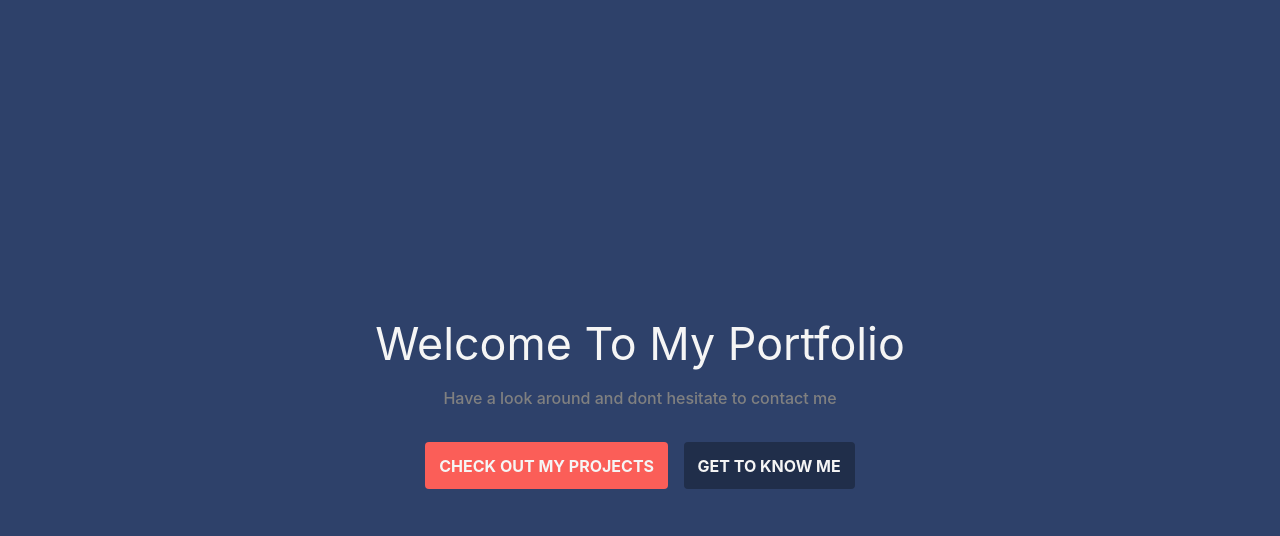
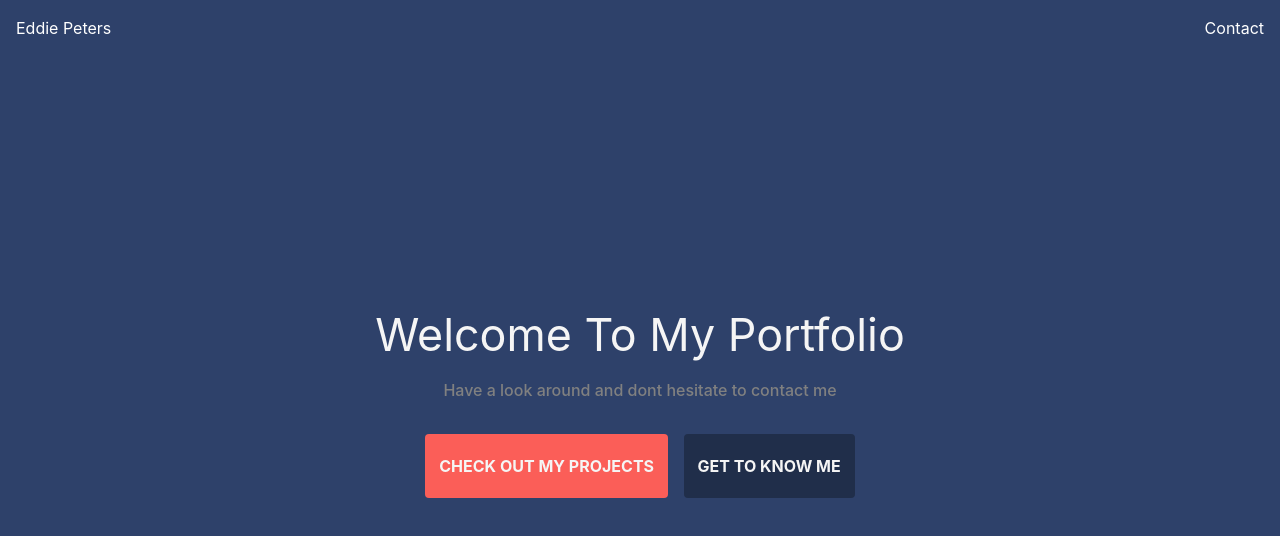
Before and after one commit to eddiepeters00/portfolio, a React (Vite) app: page / in a window 1280 px wide. Shown: the top 536 px of the page. Built offline with nearby package versions, Linux system fonts and the light colour scheme.

Commit message:
Made minor changes to Intro and App.tsx

```diff
--- a/src/App.tsx
+++ b/src/App.tsx
@@ -1,10 +1,12 @@
 import './App.css';
+import Header from './components/Header/Header';
 import Intro from './components/Intro/Intro';
 
 function App() {
   return (
     <>
-      <Intro></Intro>
+      <Header />
+      <Intro />
     </>
   );
 }
--- /dev/null
+++ b/src/components/Header/Header.tsx
@@ -0,0 +1,24 @@
+import styled from '@emotion/styled';
+
+const StyledHeader = styled.header({
+  color: 'white',
+  position: 'fixed',
+  top: '0',
+  display: 'flex',
+  flexFlow: 'row noWrap',
+  justifyContent: 'space-between',
+  alignItems: 'center',
+  padding: '1rem',
+  width: '100%',
+});
+
+function Header() {
+  return (
+    <StyledHeader>
+      <p>Eddie Peters</p>
+      <p>Contact</p>
+    </StyledHeader>
+  );
+}
+
+export default Header;
--- a/src/components/Intro/Intro.tsx
+++ b/src/components/Intro/Intro.tsx
@@ -8,6 +8,7 @@ const IntroContainer = animated(
     cursor: 'default',
     display: 'grid',
     placeItems: 'center',
+    paddingInline: '2rem',
     width: '100dvw',
   })
 );
@@ -28,6 +29,7 @@ const ButtonContainer = animated(
   styled.div({
     display: 'flex',
     gap: '1rem',
+    height: '4rem',
     marginTop: '2rem',
   })
 );
```
